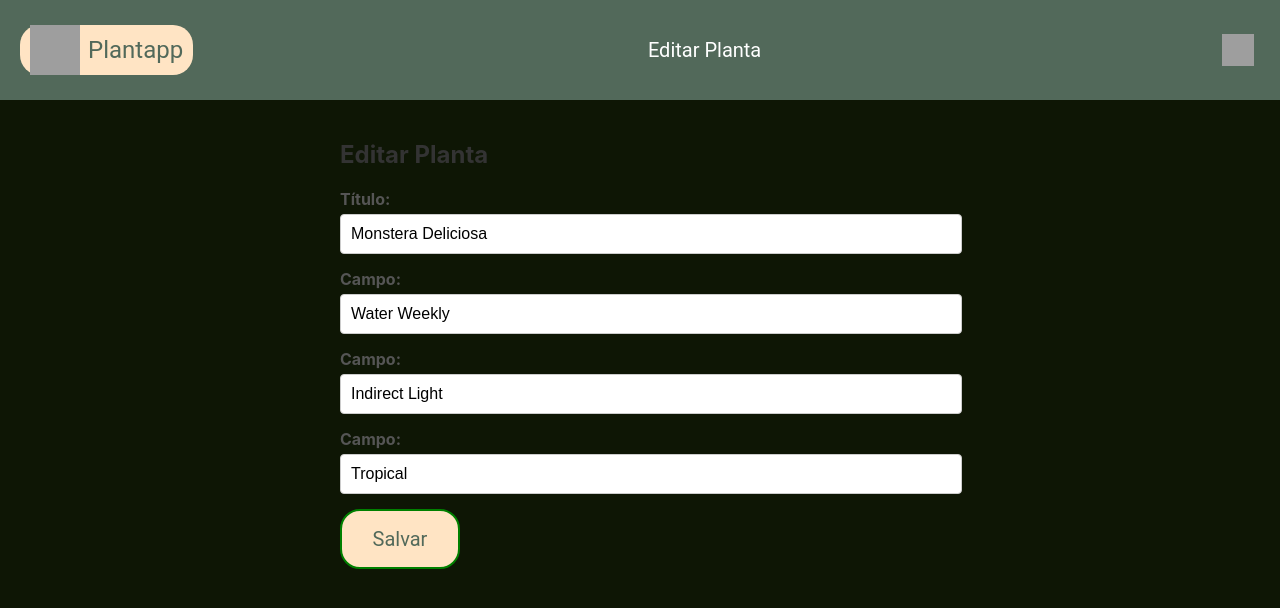
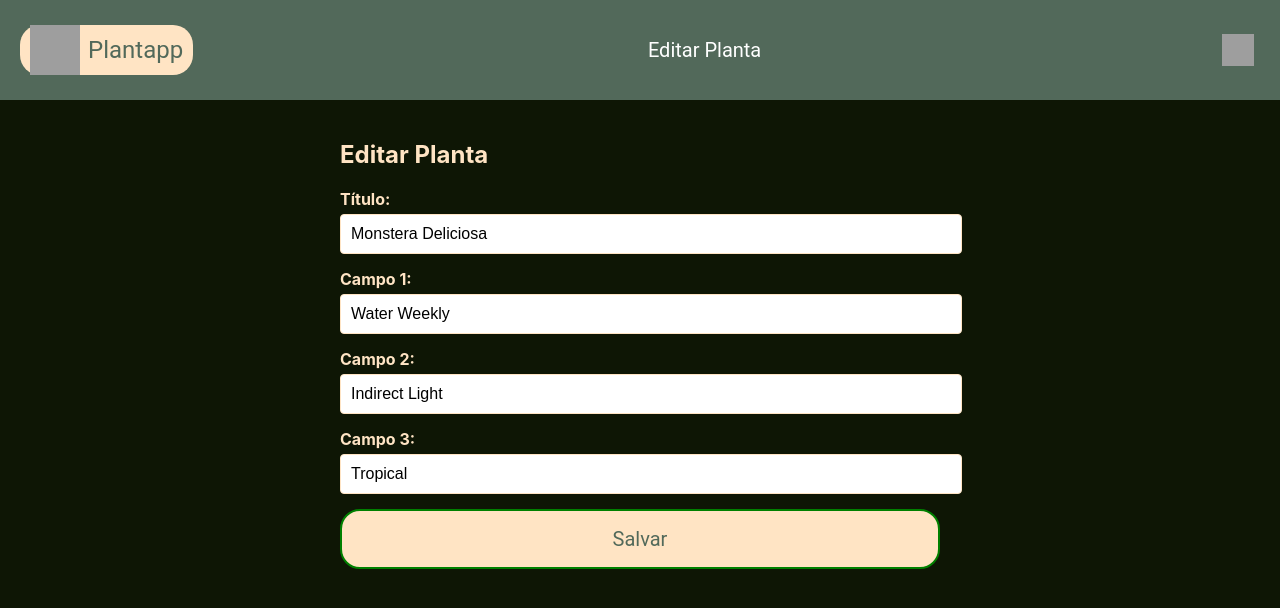
Before and after one commit to PedroSantosAzevedo/puc-adv-web-project, a React (Vite) app: page /plantEdit/1 in a window 1280 px wide. Shown: the top 608 px of the page. Built offline with nearby package versions, Linux system fonts and the light colour scheme; grey boxes are pictures that could not be loaded.

Commit message:
componentiza input viuew

```diff
--- /dev/null
+++ b/src/components/textField/textField.css
@@ -0,0 +1,25 @@
+
+.input-group {
+    margin-bottom: 15px;
+}
+
+.input-group label {
+    display: block;
+    margin-bottom: 5px;
+    font-weight: bold;
+    color:bisque;;
+}
+
+.input-group input {
+    width: 100%;
+    padding: 10px;
+    border: 1px solid bisque;;
+    border-radius: 4px;
+    font-size: 16px;
+}
+
+.input-group input:focus {
+    outline: none;
+    border-color: bisque;;
+    box-shadow: 0 0 5px rgba(76, 175, 80, 0.5);
+}
--- /dev/null
+++ b/src/components/textField/textField.tsx
@@ -0,0 +1,33 @@
+import "./textField.css";
+import React from 'react';
+
+interface TextFieldProps {
+  label: string;
+  id: string;
+  value: string;
+  onChange: (e: React.ChangeEvent<HTMLInputElement>) => void;
+  type?: string;
+  placeholder?: string;
+}
+
+export default function TextFieldGroup({
+  label,
+  id,
+  value,
+  onChange,
+  type = 'text',
+  placeholder = ''
+}: TextFieldProps) {
+  return (
+    <div className="input-group">
+      <label htmlFor={id}>{label}:</label>
+      <input
+        type={type}
+        id={id}
+        value={value}
+        onChange={onChange}
+        placeholder={placeholder}
+      />
+    </div>
+  );
+}
--- a/src/pages/plantEdit/plantEdit.css
+++ b/src/pages/plantEdit/plantEdit.css
@@ -2,34 +2,14 @@
     padding: 20px;
     max-width: 600px;
     margin: 0 auto;
+    display: flex;
+    flex-direction: column;
+    align-items: left;
+    justify-content: left;
 }
 
 .plant-edit-content h2 {
     margin-bottom: 20px;
-    color: #333;
+    color: bisque;;
+
 }
-
-.input-group {
-    margin-bottom: 15px;
-}
-
-.input-group label {
-    display: block;
-    margin-bottom: 5px;
-    font-weight: bold;
-    color: #555;
-}
-
-.input-group input {
-    width: 100%;
-    padding: 10px;
-    border: 1px solid #ccc;
-    border-radius: 4px;
-    font-size: 16px;
-}
-
-.input-group input:focus {
-    outline: none;
-    border-color: #4caf50;
-    box-shadow: 0 0 5px rgba(76, 175, 80, 0.5);
-}
--- a/src/pages/plantEdit/plantEdit.tsx
+++ b/src/pages/plantEdit/plantEdit.tsx
@@ -1,6 +1,7 @@
 import "./plantEdit.css";
 import MyHeader from '../../components/header/header';
 import plantsData from '../../data/plants.json';
+import TextFieldGroup from "../../components/textField/textField";
 import { useState } from 'react';
 import { useParams } from "react-router-dom";
 import DefaultButton from "../../components/defaultButton/defaultButton";
@@ -15,7 +16,7 @@ export default function PlantEdit() {
     const param = useParams();
     const plant = findPlantById(Number(param.id));
     const [title, setTitle] = useState(plant?.title || '');
-    const [labels, setLabels] = useState(plant?.labels);
+    const [labels, setLabels] = useState<string[]>(plant?.labels || []);
 
     const handleLabelChange = (index: number, value: string) => {
         if (!labels) return;
@@ -51,15 +52,13 @@ export default function PlantEdit() {
                         />
                     </div>
                     {labels.map((label, index) => (
-                        <div className="input-group">
-                            <label htmlFor="labels">Campo:</label>
-                            <input
-                                type="text"
-                                id="labels"
-                                value={label}
-                                onChange={(e) =>handleLabelChange(index, e.target.value)}
-                            />
-                        </div>
+                        <TextFieldGroup
+                            key={index}
+                            label={`Campo ${index + 1}`}
+                            id={`label-${index}`}
+                            value={label}
+                            onChange={(e) => handleLabelChange(index, e.target.value)}
+                        />
                     ))}
                 </form>
                 <DefaultButton text="Salvar" onClick={() => alert('Planta salva! (funcionalidade não implementada)')} />
```
